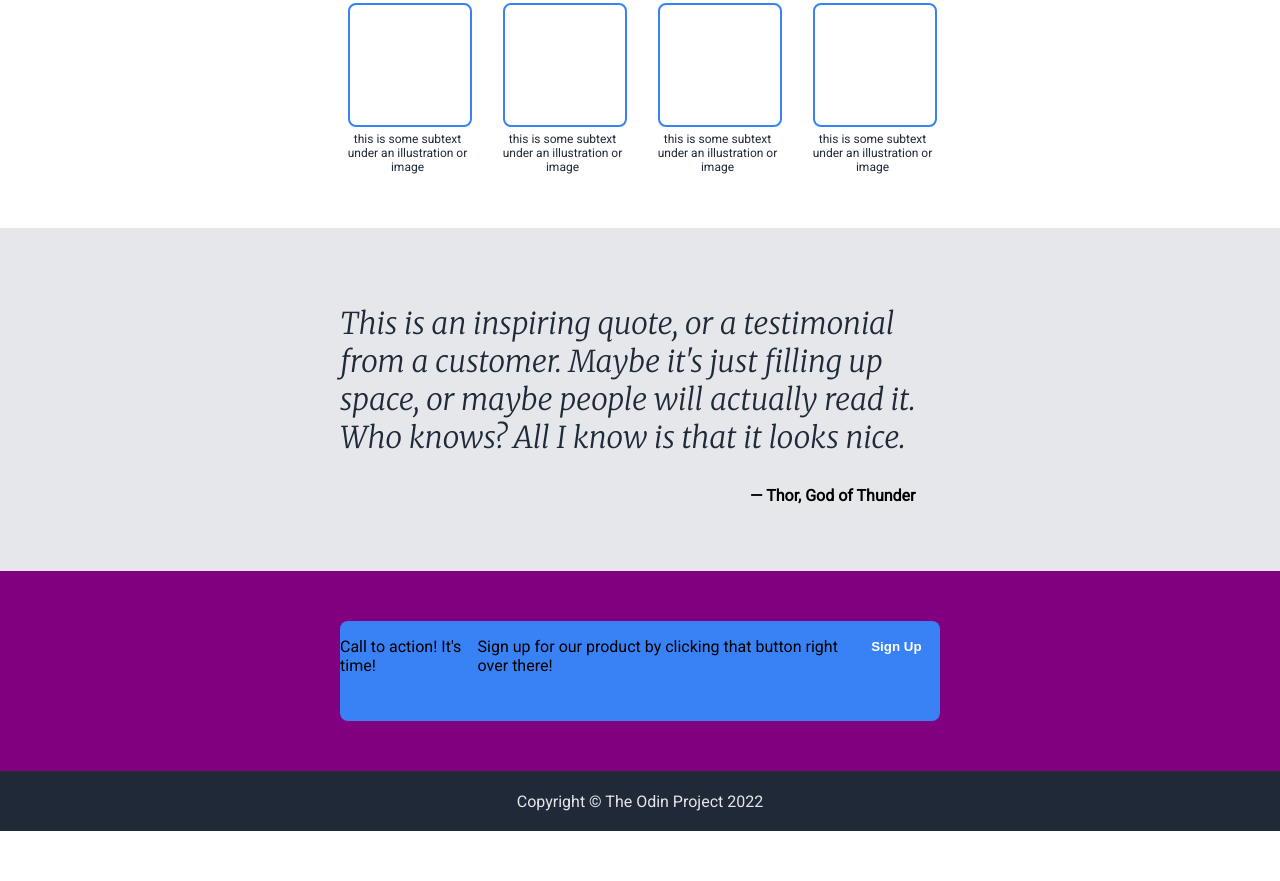
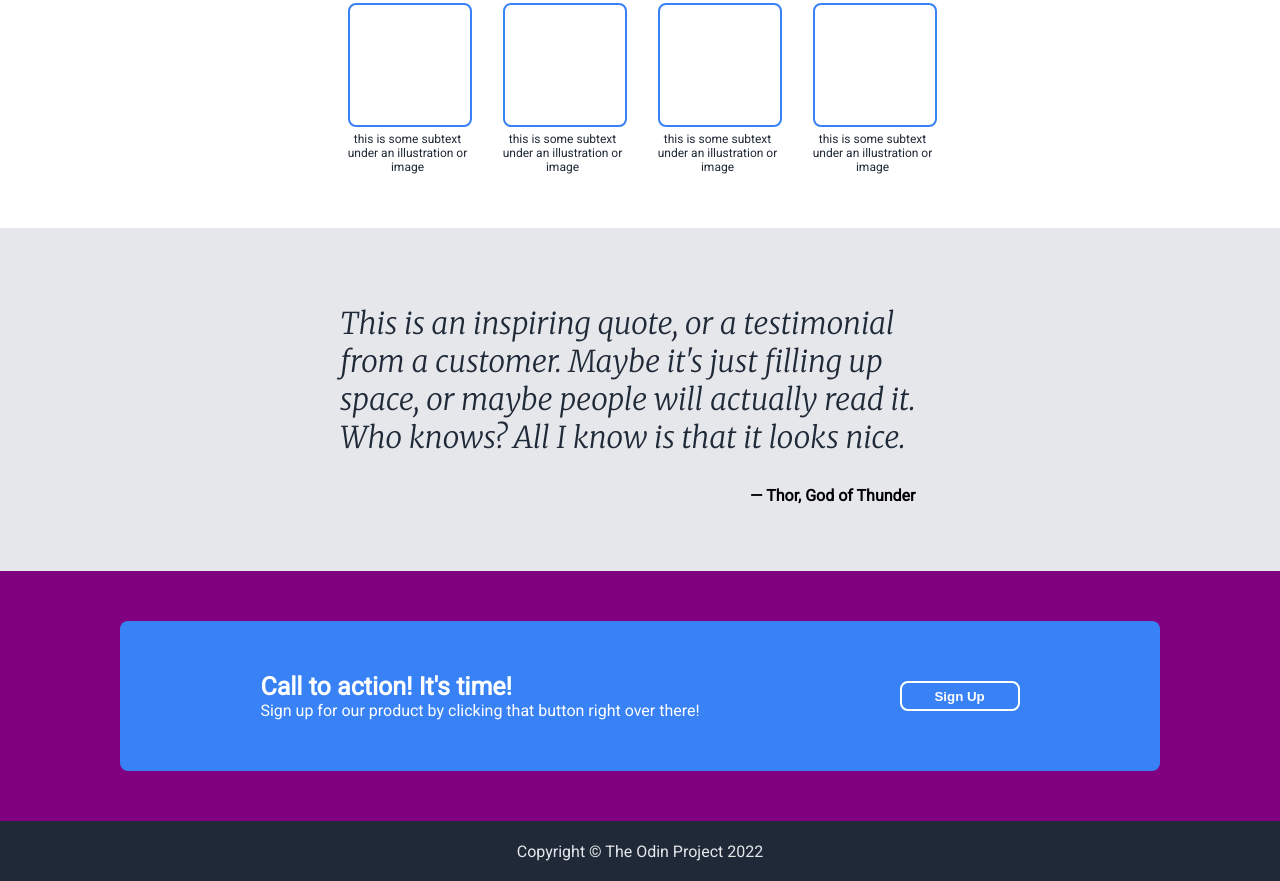
Before and after one commit to jamesg8025/landing-page, a plain HTML site: page index.html in a window 1280 px wide. Shown: the part 404-1285 px from the top of the page. Before the commit the page ends 1235 px from the top, so only its background shows below. Drawn offline with Linux system fonts and the light colour scheme.

Commit message:
Add content to inner rectangle

```diff
--- a/index.html
+++ b/index.html
@@ -64,9 +64,13 @@
     </div>
     <div class="fourth-container">
         <div class="inner-rectangle">
-            <p class="call">Call to action! It's time!</p>
-            <p class="smaller-call">Sign up for our product by clicking that button right over there!</p>
-            <button>Sign Up</button>
+            <div class="inner-left-content">
+                <p class="call">Call to action! It's time!</p>
+                <p class="smaller-call">Sign up for our product by clicking that button right over there!</p>
+            </div>
+            <div class="inner-right-content">
+                <button>Sign Up</button>
+            </div>
         </div>
     </div>
     <div class="footer">
--- a/style.css
+++ b/style.css
@@ -59,7 +59,7 @@ li {
     font-size: 15px;
     margin: 0;
 }
-button {
+.first-container button {
     border-radius: 8px;
     border: none;
     width: 100px;
@@ -160,12 +160,53 @@ figcaption {
 }
 
 .inner-rectangle {
-    width: 600px;
+    width: 1155px;
     height: 100px;
     border-radius: 8px;
     background-color: #3882F6;
     display: flex;
 
+    justify-content: center;
+    align-items: center;
+    gap: 200px;
+    padding: 25px;
+}
+
+.inner-left-content {
+    display: flex;
+    flex-direction: column;
+
+}
+
+.call {
+    color: white;
+    font-weight: bolder;
+    font-size: 25px;
+    margin: 0;
+}
+
+.smaller-call {
+    color: white;
+    margin: 0;
+
+}
+
+.inner-right-content {
+    justify-content: flex-end;
+    align-items: flex-end;
+    /* margin-right: 80px; */
+}
+
+.fourth-container button {
+    border-radius: 8px;
+    border: 2px solid white;
+    background-color: #3882F6;
+    color: white;
+    font-weight: bold;
+    width: 120px;
+    height: 30px;
+    align-self: center;
+    /* margin-top: 40px; */
 }
 
 .footer {
```
